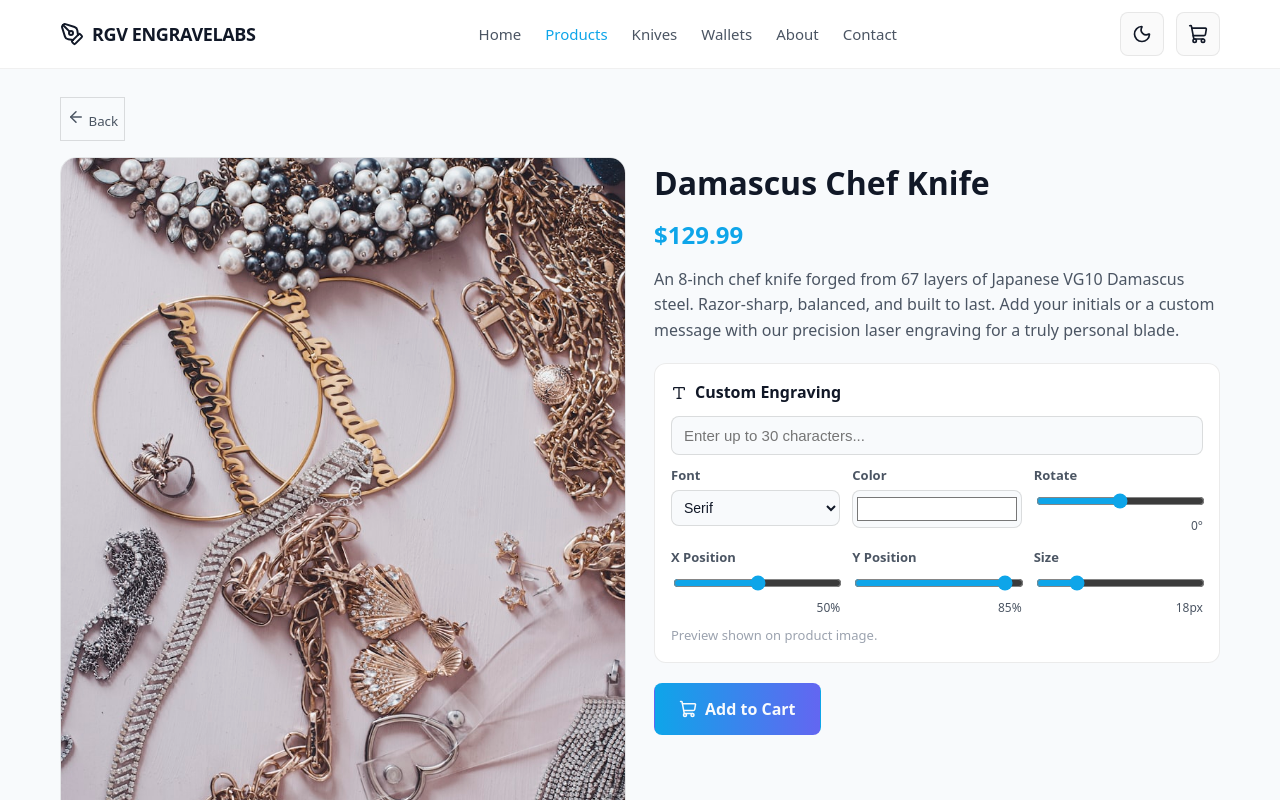
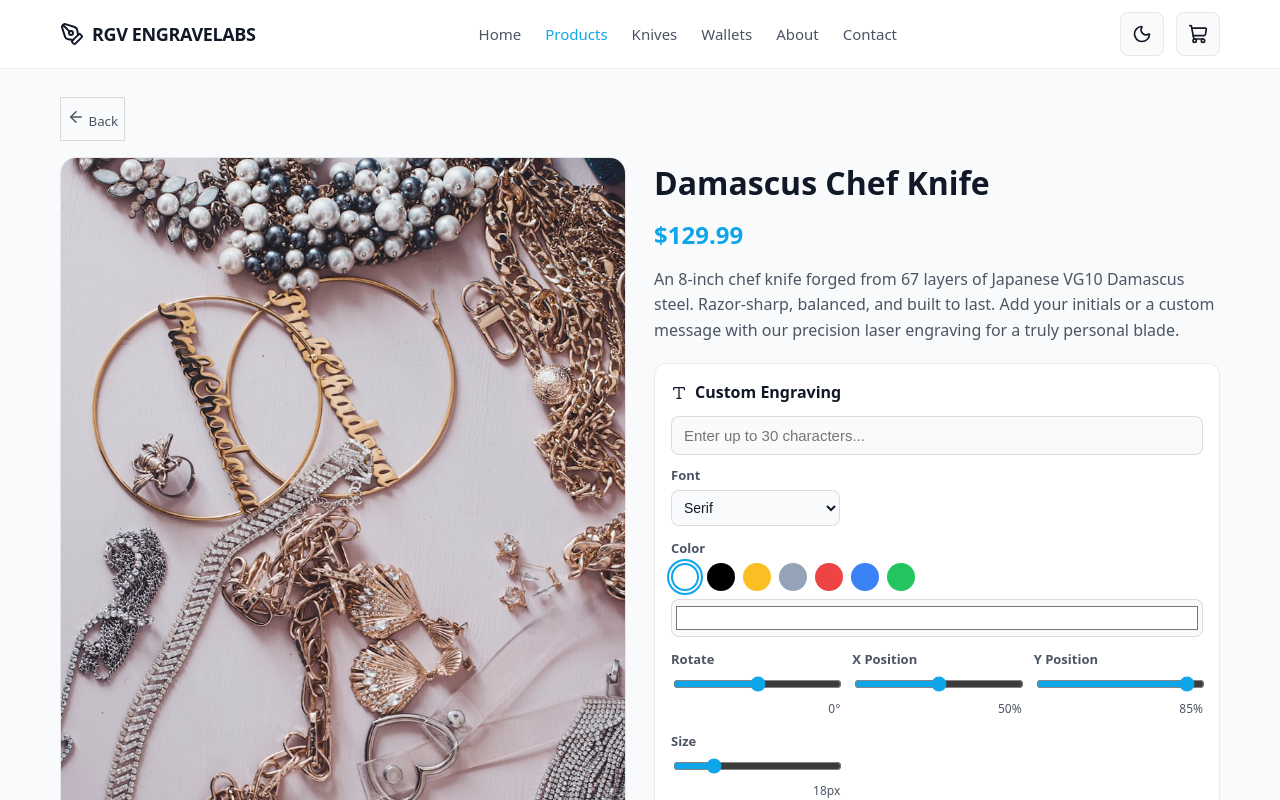
Before and after one commit to jlaiii/hermes-ecommerce-shop, a React (Vite) app: page /hermes-ecommerce-shop/product/1 in a window 1280 px wide. Shown: the top 800 px of the page. Built offline with nearby package versions, Linux system fonts and the light colour scheme.

Commit message:
Add color swatches to engraving preview for faster color selection

```diff
--- a/src/App.css
+++ b/src/App.css
@@ -227,6 +227,17 @@ img { max-width: 100%; height: auto; display: block; overflow: hidden; }
 
 .engrave-controls { display: grid; grid-template-columns: repeat(3, 1fr); gap: 12px; margin-top: 10px; }
 .engrave-field { display: flex; flex-direction: column; gap: 4px; }
+.engrave-field.engrave-field-wide { grid-column: 1 / -1; }
+.color-presets { display: flex; gap: 8px; align-items: center; flex-wrap: wrap; }
+.color-swatch {
+  width: 28px; height: 28px; border-radius: 50%; border: 2px solid transparent;
+  cursor: pointer; padding: 0; flex-shrink: 0; min-width: 28px; min-height: 28px;
+}
+.color-swatch.active { border-color: var(--accent); box-shadow: 0 0 0 2px var(--bg), 0 0 0 4px var(--accent); }
+.color-presets input[type="color"] {
+  width: 32px; height: 32px; border-radius: 50%; border: 1px solid var(--border-input);
+  background: var(--bg); cursor: pointer; padding: 2px; flex-shrink: 0;
+}
 .engrave-field label { font-size: 13px; font-weight: 600; color: var(--text-muted); margin-bottom: 0; }
 .engrave-field select,
 .engrave-field input[type="color"],
--- a/src/pages/ProductDetailPage.jsx
+++ b/src/pages/ProductDetailPage.jsx
@@ -19,6 +19,7 @@ export default function ProductDetailPage({ addToCart }) {
   const [engravePosX, setEngravePosX] = useState(50);
   const [engravePosY, setEngravePosY] = useState(85);
   const [engraveSize, setEngraveSize] = useState(18);
+  const colorPresets = ['#ffffff', '#000000', '#fbbf24', '#94a3b8', '#ef4444', '#3b82f6', '#22c55e'];
 
   if (!product) {
     return (
@@ -159,14 +160,28 @@ export default function ProductDetailPage({ addToCart }) {
                       <option value="'Courier New', Courier, monospace">Typewriter</option>
                     </select>
                   </div>
-                  <div className="engrave-field">
-                    <label htmlFor="engrave-color">Color</label>
+                  <div className="engrave-field engrave-field-wide">
+                    <label>Color</label>
+                    <div className="color-presets">
+                      {colorPresets.map((c) => (
+                        <button
+                          key={c}
+                          className={`color-swatch ${engraveColor === c ? 'active' : ''}`}
+                          style={{ background: c }}
+                          onClick={() => setEngraveColor(c)}
+                          aria-label={`Set engraving color ${c}`}
+                          title={c}
+                        />
+                      ))}
                       <input
                         id="engrave-color"
                         type="color"
                         value={engraveColor}
                         onChange={(e) => setEngraveColor(e.target.value)}
+                        aria-label="Custom engraving color picker"
+                        title="Custom color"
                       />
+                    </div>
                   </div>
                   <div className="engrave-field">
                     <label htmlFor="engrave-rotate">Rotate</label>
```
Also changed, not shown: 1 other file (tests, documents, lock files or other folders). Lines whose indentation alone changed are shown as unchanged.
